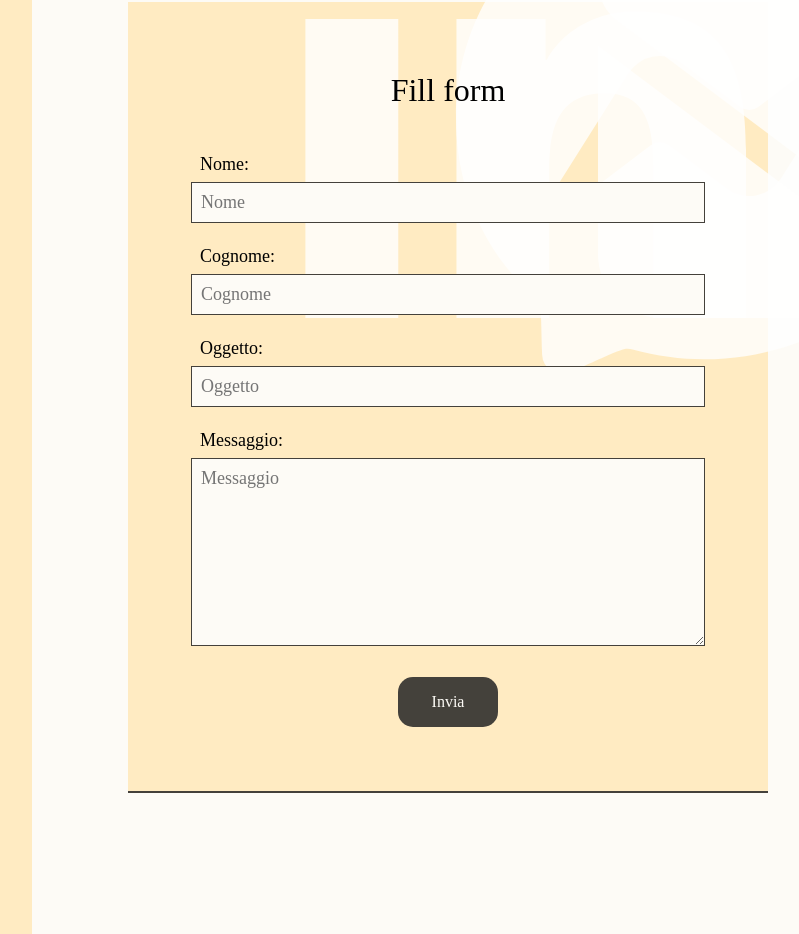
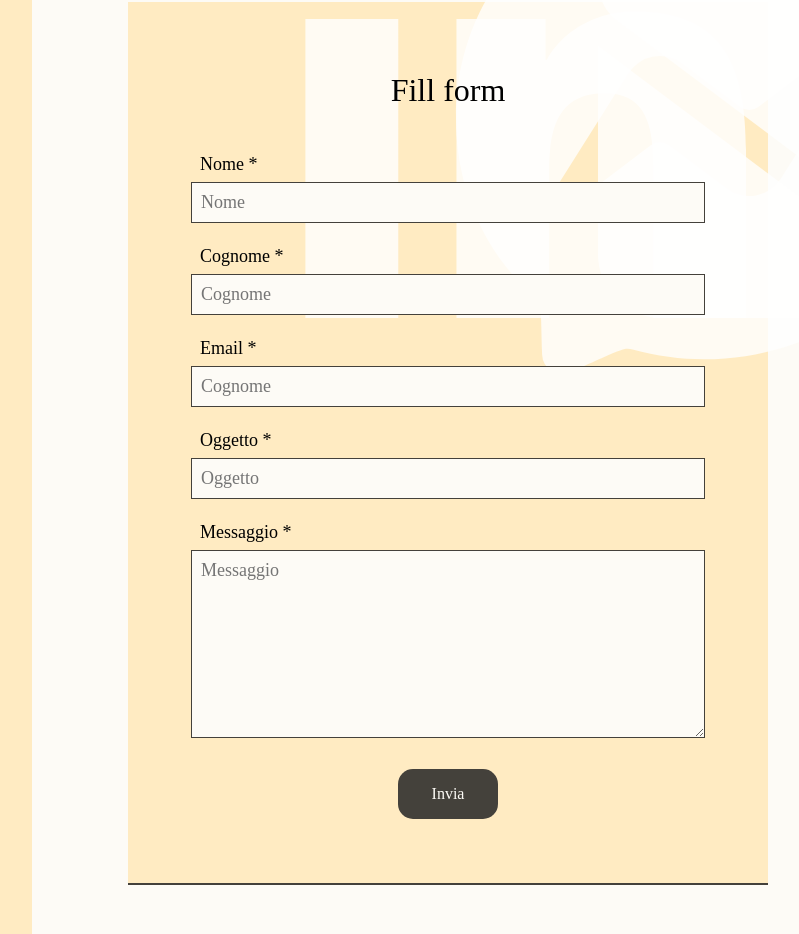
Before and after one commit to btoscano/btoscano.github.io, a React (Create React App) app: page /scrivimi in a window 1280 px wide. Shown: the part 614-1548 px from the top of the page, without its empty margins (416-1215 px from the left). Built offline with nearby package versions, Linux system fonts and the light colour scheme.

Commit message:
form part 2

```diff
--- a/package.json
+++ b/package.json
@@ -11,15 +11,18 @@
     "@testing-library/jest-dom": "^5.16.1",
     "@testing-library/react": "^12.1.2",
     "@testing-library/user-event": "^13.5.0",
+    "emailjs-com": "^3.2.0",
     "gsap": "^3.9.1",
     "html-react-parser": "^1.4.8",
     "lil-gui": "^0.16.0",
     "react": "^17.0.2",
     "react-dom": "^17.0.2",
     "react-fontawesome": "^1.7.1",
+    "react-hook-form": "^7.27.1",
     "react-router-dom": "^6.2.1",
     "react-router-hash-link": "^2.4.3",
     "react-scripts": "5.0.0",
+    "react-toastify": "^8.2.0",
     "sass": "^1.49.0",
     "stats.js": "^0.17.0",
     "three": "^0.137.5",
--- a/src/Pages/Contact/Contact.js
+++ b/src/Pages/Contact/Contact.js
@@ -9,7 +9,28 @@ import { faEnvelope } from '@fortawesome/free-solid-svg-icons/faEnvelope';
 
 import data from "../../Dati";
 
+import { useForm } from 'react-hook-form';
+
+
 function Contact() {
+  const {
+    register,
+    handleSubmit,
+    reset,
+    formState: { errors }
+  } = useForm();
+
+  const onSubmit = async (data) => {
+    const { firstname, surname, email, subject, message } = data;
+
+    console.log('Name: ', firstname);
+    console.log('Surname: ', surname);
+    console.log('Email: ', email);
+    console.log('Subject: ', subject);
+    console.log('Message: ', message);
+  };
+
+
   return <div className="contact">
 
     <section className="contact__wrapper">
@@ -53,29 +74,69 @@ function Contact() {
         </nav>
 
 
-        <form className="contact__form" aria-labelledby="formTitle">
+        <form className="contact__form" aria-labelledby="formTitle"  onSubmit={handleSubmit(onSubmit)} >
           <h2 className='contact__formTitle' id='formTitle'>Fill form</h2>
+
           <div className='contact__group'>
-            <label className='contact__label' htmlFor="firstname">Nome:</label>
-            <input className='contact__input' placeholder="Nome" type="text" name="firstname" id="firstname"></input>
+            <label className='contact__label' htmlFor="firstname">Nome</label>
+            <input className='contact__input' placeholder="Nome" type="text" name="firstname" id="firstname"
+            {...register('firstname', {
+              required: { value: true, message: 'Please enter your name' }
+            })}></input>
+            {errors.firstname && (
+              <span className='contact__errorMessage'>{errors.firstname.message}</span>
+            )}
           </div>
 
           <div className='contact__group'>
-            <label className='contact__label' htmlFor="surname">Cognome:</label>
-            <input className='contact__input' placeholder="Cognome" type="text" name="surname" id="surname"></input>
+            <label className='contact__label' htmlFor="surname">Cognome</label>
+            <input className='contact__input' placeholder="Cognome" type="text" name="surname" id="surname"
+            {...register('surname', {
+              required: { value: true, message: 'Please enter your surname' }
+            })}></input>
+            {errors.surname && (
+              <span className='contact__errorMessage'>{errors.surname.message}</span>
+            )}
           </div>
 
           <div className='contact__group'>
-            <label className='contact__label' >Oggetto:</label>
-            <input className='contact__input' placeholder="Oggetto" type="text" name="subject" id="subject"></input>
+            <label className='contact__label' htmlFor="email">Email</label>
+            <input className='contact__input' placeholder="Cognome" type="email" name="email" id="email"
+            {...register('email', {
+              required: { value: true, message: 'Please enter your email' }
+            })}></input>
+            {errors.email && (
+              <span className='contact__errorMessage'>{errors.email.message}</span>
+            )}
           </div>
 
           <div className='contact__group'>
-            <label className='contact__label' >Messaggio:</label>
-            <textarea className='contact__input' rows="8" placeholder="Messaggio" type="textarea" name="message" id="message"></textarea>
+            <label className='contact__label' >Oggetto</label>
+            <input className='contact__input' placeholder="Oggetto" type="text" name="subject" id="subject"
+            {...register('subject', {
+              required: { value: true, message: 'Please enter a subject' },
+              maxLength: {
+                value: 75,
+                message: 'Subject cannot exceed 75 characters'
+              }
+            })} ></input>
+            {errors.subject && (
+              <span className='contact__errorMessage'>{errors.subject.message}</span>
+            )}
           </div>
 
-          <button className='contact__button'>Invia</button>
+          <div className='contact__group'>
+            <label className='contact__label' >Messaggio</label>
+            <textarea className='contact__input' rows="8" placeholder="Messaggio" type="textarea" name="message" id="message"
+            {...register('message', {
+              required: { value: true, message: 'Please enter a message' },
+            })} ></textarea>
+            {errors.message && (
+              <span className='contact__errorMessage'>{errors.message.message}</span>
+            )}
+          </div>
+
+          <button className='contact__button' type='submit'>Invia</button>
 
         </form>
 
--- a/src/Pages/Contact/Contact.scss
+++ b/src/Pages/Contact/Contact.scss
@@ -149,6 +149,9 @@
     margin-right: 32px;
     padding: 8px;
 
+    &::after{
+        content: " *";
+    }
 }
 
 .contact__input{
@@ -171,3 +174,8 @@
         cursor: pointer;
     }
 }
+
+.contact__errorMessage{
+    margin-top: 8px;
+    color: rgb(155, 0, 0);
+}
```
Also changed, not shown: 1 other file (tests, documents, lock files or other folders).
